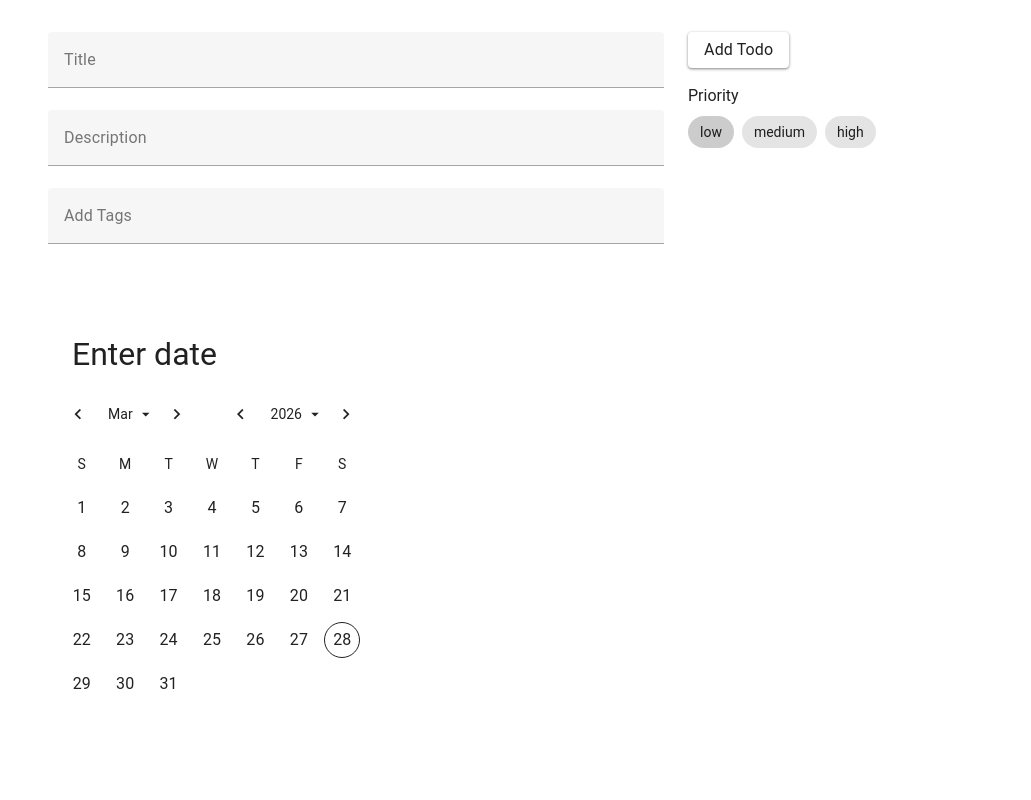
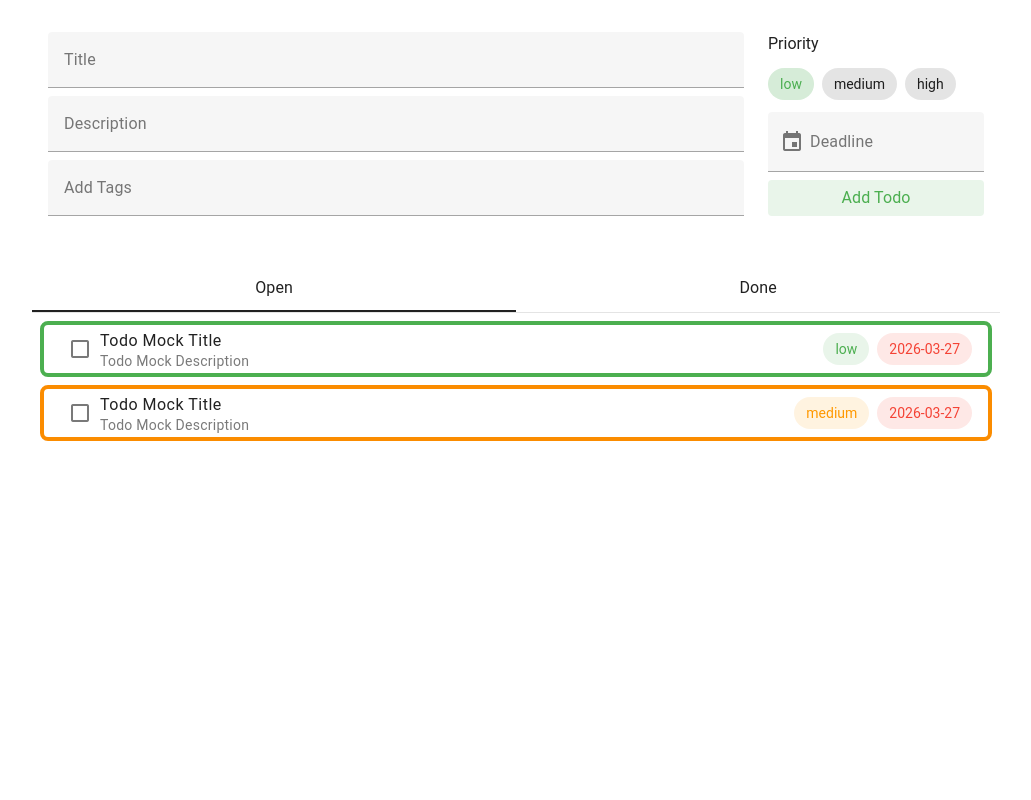
Before and after one commit to StevenAngel/ToDo-App, a Vue app in the folder frontend/: page /project/1 in a window 1280 px wide. Shown: the top 800 px of the page, without its empty margins (124-1155 px from the left). Built offline with nearby package versions, Linux system fonts and the light colour scheme; a small style sheet from the web is missing; the HTML template or start-up script is replaced by a standard one.

Commit message:
Add styling, Add optional date picker in AddTodoCard

```diff
--- a/frontend/src/components/project/AddTodoCard.vue
+++ b/frontend/src/components/project/AddTodoCard.vue
@@ -4,32 +4,51 @@
             <!-- v-form zum validieren von allen inputs, .prevent zum verhindern vom neuladen der seite -->
             <v-form @submit.prevent="console.log('placeholder')">
                 <v-row>
-                    <v-col cols="8">
-                        <v-text-field label="Title" :rules="[rules.required]" v-model="form.title"></v-text-field>
-                        <v-text-field label="Description" v-model="form.description"></v-text-field>
+                    <v-col cols="9" class="d-flex flex-column ga-2">
+                        <v-text-field label="Title" :rules="[rules.required]" v-model="form.title"
+                            hide-details="auto"></v-text-field>
+                        <v-text-field label="Description" v-model="form.description" hide-details="auto"></v-text-field>
                         <v-combobox v-model="form.categories" chips multiple closable-chips label="Add Tags"
-                            hint="Press enter to add"></v-combobox>
+                            hint="Press enter to add" hide-details="auto"></v-combobox>
                     </v-col>
-                    <v-col cols="4">
-                        <v-btn type="submit">Add Todo</v-btn>
-                        <p class="mb-0">Priority</p>
-                        <v-chip-group mandatory v-model="form.priority">
-                            <v-chip value="low">low</v-chip>
-                            <v-chip value="medium">medium</v-chip>
-                            <v-chip value="high">high</v-chip>
+                    <v-col cols="3" class="d-flex flex-column ga-2">
+                        <p class="ma-0">Priority</p>
+                        <v-chip-group mandatory v-model="form.priority" class="pa-0">
+                            <v-chip value="low" color="green">low</v-chip>
+                            <v-chip value="medium" color="orange">medium</v-chip>
+                            <v-chip value="high" color="red">high</v-chip>
                         </v-chip-group>
+                        <!-- <v-date-picker :rules=[rules.date] :min="new Date()" v-model="form.deadline"></v-date-picker> -->
+                        <v-menu v-model="dateOpen" :close-on-content-click="false">
+                            <template #activator="{ props }">
+                                <v-text-field v-bind="props" v-model="dateString" label="Deadline"
+                                    prepend-inner-icon="mdi-calendar" readonly hide-details="auto" clearable
+                                    @click:clear="form.deadline = undefined" />
+                            </template>
+
+                            <v-date-picker v-model="form.deadline" :min="new Date()"
+                                @update:model-value="dateOpen = false" />
+                        </v-menu>
+                        <v-btn type="submit" color="green" variant="tonal" class="w-100">Add Todo</v-btn>
                     </v-col>
                 </v-row>
-                <v-date-picker title="" v-model="form.deadline"></v-date-picker>
             </v-form>
         </v-sheet>
     </v-container>
 </template>
 <script lang="ts" setup>
-import { ref } from 'vue';
+import { ref, computed } from 'vue';
 import { rules } from '@/utils/rules';
 import type { CreateTodo } from '@/types/todo';
 
+const dateOpen = ref<boolean>(false);
+const dateString = computed<string | undefined>(() => {
+    if (form.value.deadline) {
+        return new Date(form.value.deadline).toLocaleDateString()
+    }
+
+    return undefined;
+})
 const form = ref<CreateTodo>({
     title: '',
     description: '',
@@ -37,6 +56,6 @@ const form = ref<CreateTodo>({
     deadline: undefined,
     categories: [],
     project: undefined,
-})
+});
 </script>
 <style scoped></style>
--- a/frontend/src/components/project/TodoTabs.vue
+++ b/frontend/src/components/project/TodoTabs.vue
@@ -1,6 +1,6 @@
 <template>
     <v-container>
-        <v-sheet>
+        <v-sheet class="rounded">
             <v-tabs v-model="tab" grow>
                 <v-tab value="open">Open</v-tab>
                 <v-tab value="done">Done</v-tab>
```
Also changed, not shown: frontend/src/types/todo.ts (line endings or trailing spaces).
